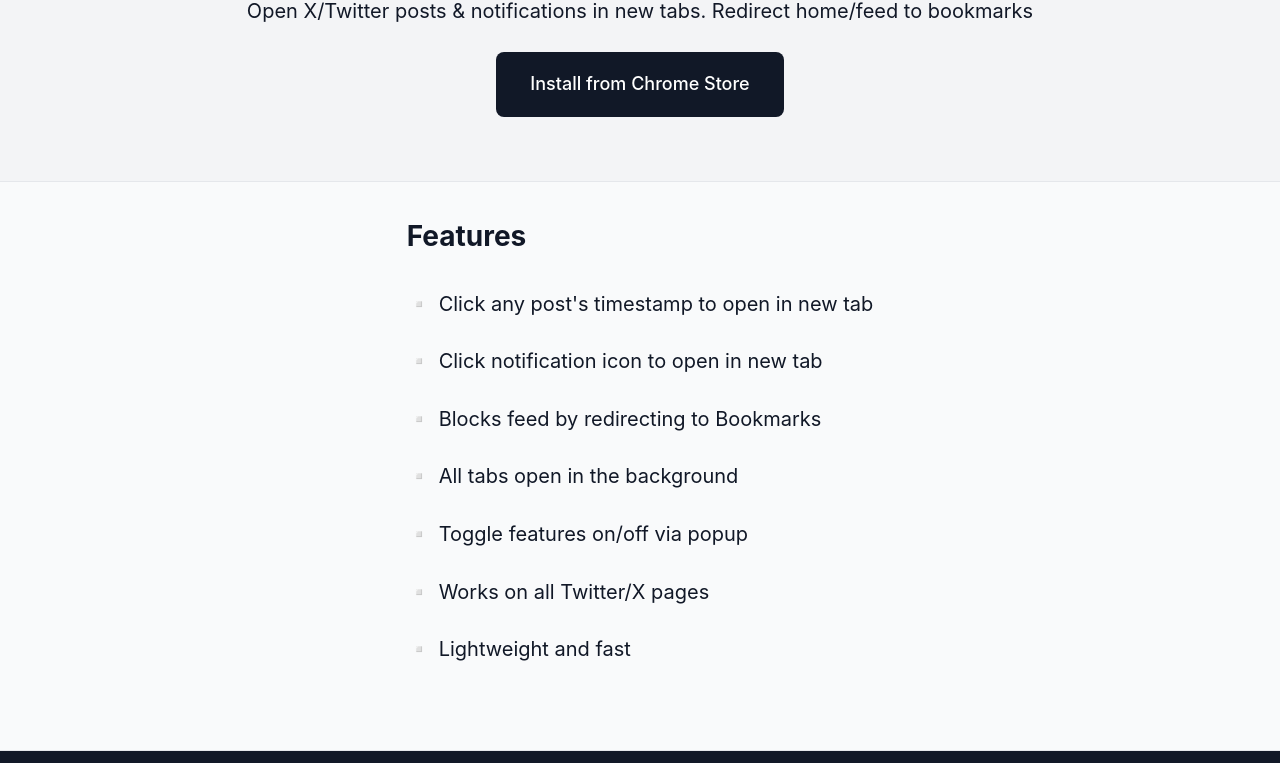
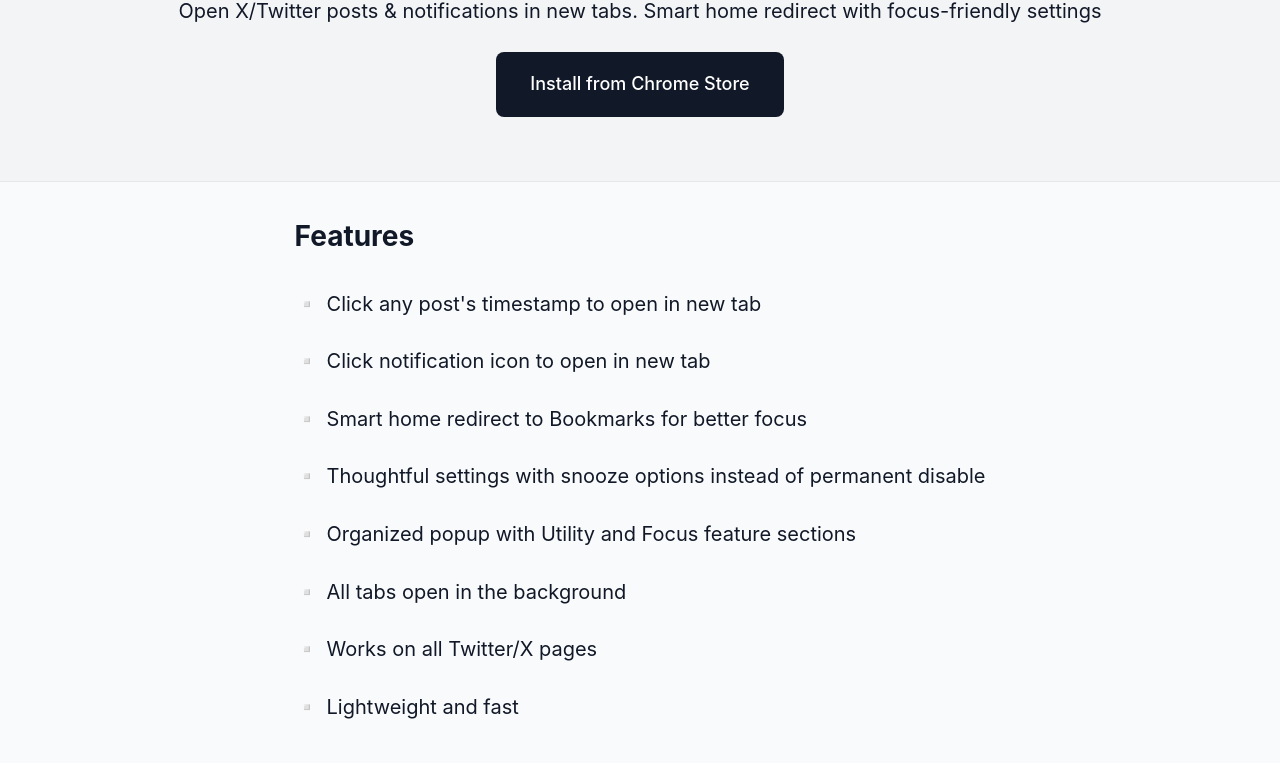
Before and after one commit to tavlean/XPlus, a browser extension: page site/index.html in a window 1280 px wide. Shown: the part 673-1436 px from the top of the page. Drawn offline with Linux system fonts and the light colour scheme.

Commit message:
Update feature descriptions and privacy details
Enhanced README, index, and privacy pages to clarify new focus-friendly features, snooze options, and improved settings organization. Updated privacy policy to mention local storage of snooze settings and use of alarms permission for automatic re-enable.

```diff
--- a/site/index.html
+++ b/site/index.html
@@ -21,8 +21,8 @@
                 <p class="badge">Browser Extension</p>
                 <h1>Xtab</h1>
                 <p class="tagline">
-                    Open X/Twitter posts & notifications in new tabs. Redirect home/feed to
-                    bookmarks
+                    Open X/Twitter posts & notifications in new tabs. Smart home redirect with
+                    focus-friendly settings
                 </p>
                 <a href="#" class="store-link btn btn-primary">Install Extension</a>
             </div>
@@ -34,9 +34,10 @@
                 <ul>
                     <li>Click any post's timestamp to open in new tab</li>
                     <li>Click notification icon to open in new tab</li>
-                    <li>Blocks feed by redirecting to Bookmarks</li>
+                    <li>Smart home redirect to Bookmarks for better focus</li>
+                    <li>Thoughtful settings with snooze options instead of permanent disable</li>
+                    <li>Organized popup with Utility and Focus feature sections</li>
                     <li>All tabs open in the background</li>
-                    <li>Toggle features on/off via popup</li>
                     <li>Works on all Twitter/X pages</li>
                     <li>Lightweight and fast</li>
                 </ul>
```
Also changed, not shown: site/privacy.html (+11 -2 lines), README.md.
